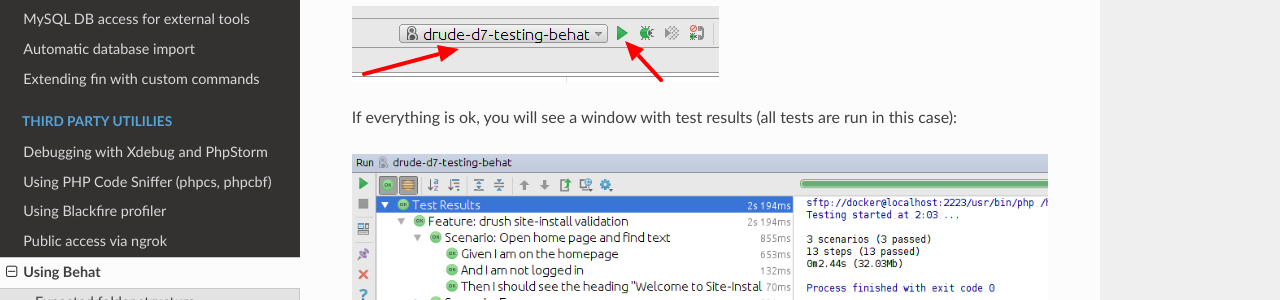
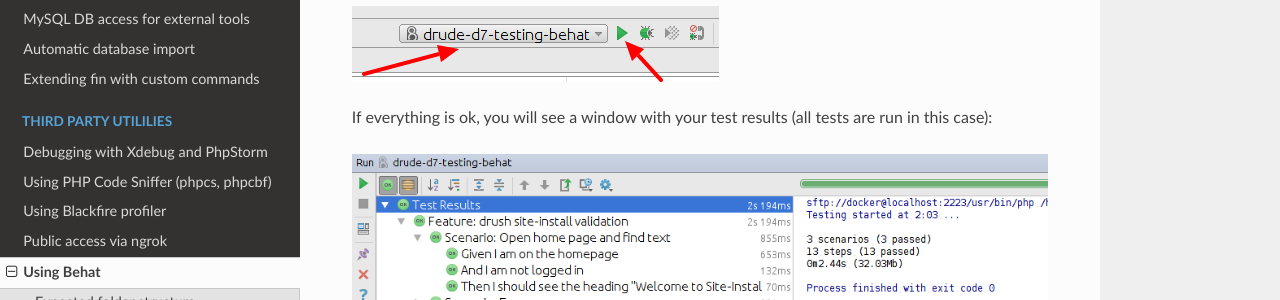
Before and after one commit to docksal/docksal, an MkDocs documentation site: the page built from docs/behat.md, in a window 1280 px wide and 900 px high, scrolled down 7287 px. Shown: the part 150-450 px from the top of the window. Built offline with MkDocs 1.6.1, drawn with Linux system fonts in a browser that asks for light colours; nearby versions of some CDN libraries; old or Windows-style settings are respelled for this version of MkDocs; some of the changed text lies outside the part shown.

```diff
--- a/docs/behat.md
+++ b/docs/behat.md
@@ -215,7 +215,7 @@ On the PhpStorm panel, choose Behat debug configuration and run it:
 
 ![](img/behat-run-tests.png)
 
-If everything is ok, you will see a window with test results (all tests are run in this case):
+If everything is ok, you will see a window with your test results (all tests are run in this case):
 
 ![](img/behat-run-window.png)
 
```
Also changed, not shown: other parts of docs/behat.md (+1 -1 lines).
